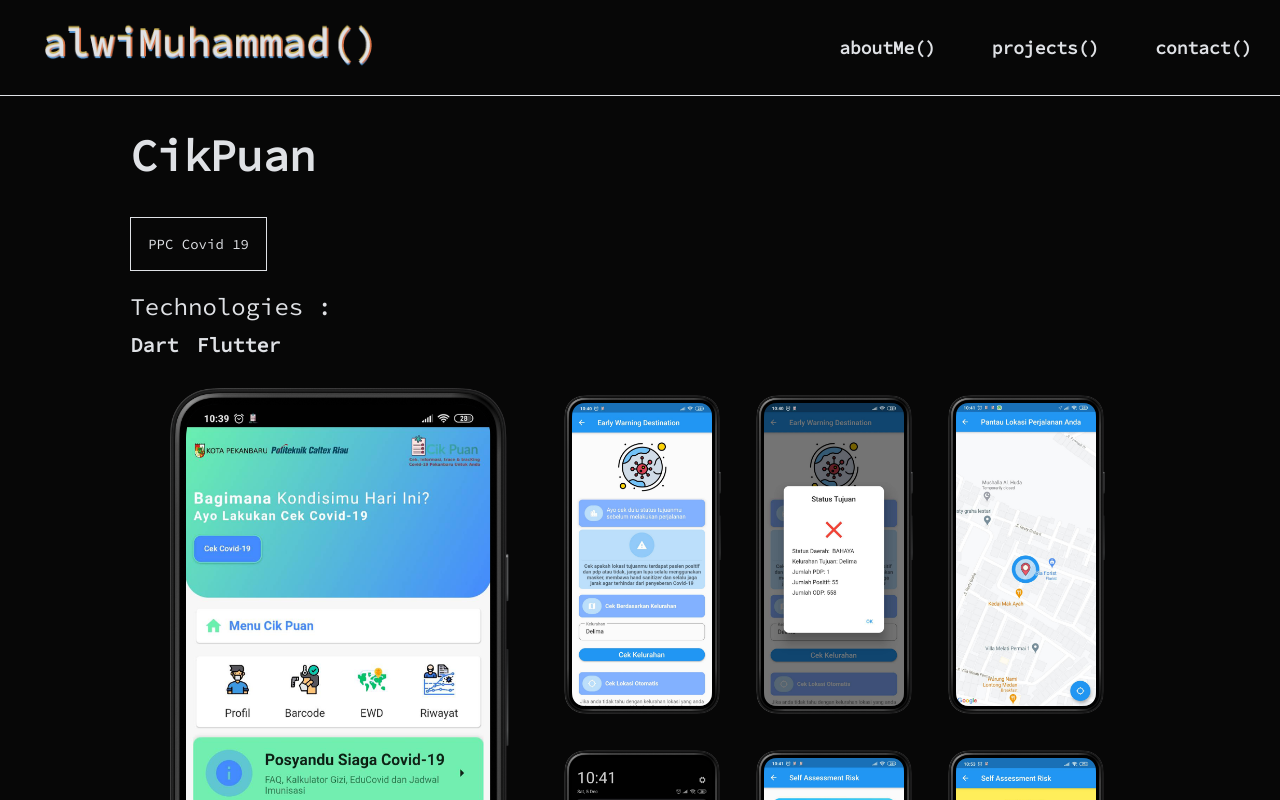
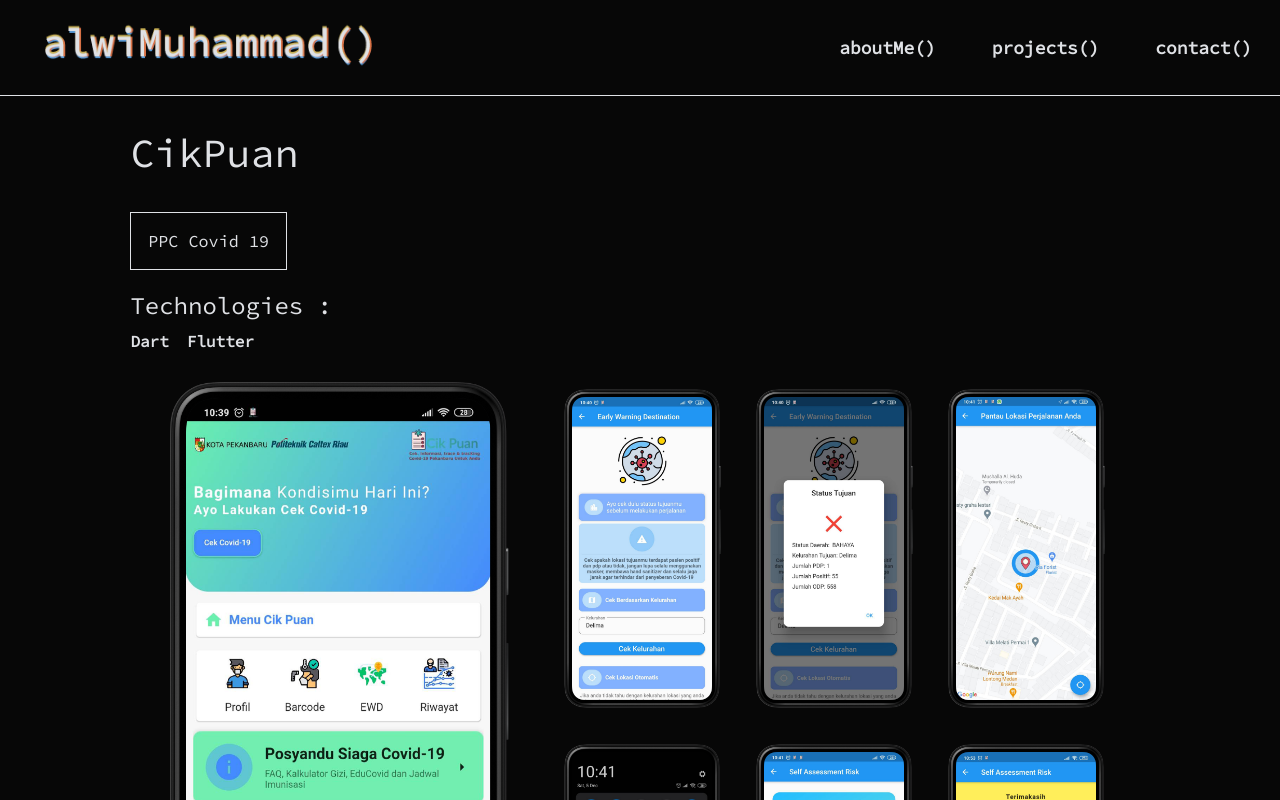
Before and after one commit to AlwiM26/AlwiM26.github.io, a React (Create React App) app: page /projectDetail/CikPuan in a window 1280 px wide. Shown: the top 800 px of the page. Built offline with nearby package versions, Linux system fonts and the light colour scheme.

Commit message:
fixed projectDetail issue and add 404 not found page

```diff
--- a/src/App.js
+++ b/src/App.js
@@ -1,7 +1,8 @@
 import { BrowserRouter as Router, Route, Switch } from "react-router-dom";
-import Navbar from "./components/Navbar/Navbar";
 import Home from "./components/Home";
 import ProjectDetail from "./components/ProjectDetail";
+import NotFound from "./components/NotFound";
+import Navbar from "./components/Navbar/Navbar";
 import Footer from "./components/Footer";
 import ScrollToTop from "./components/ScrollToTop";
 import "./App.css";
@@ -15,6 +16,7 @@ function App() {
         <Switch>
           <Route path="/" exact component={Home} />
           <Route path="/projectDetail/:name" exact component={ProjectDetail} />
+          <Route path="*" exact component={NotFound} />
         </Switch>
       </div>
       <Footer />
--- a/src/components/Home.css
+++ b/src/components/Home.css
@@ -10,7 +10,7 @@
 }
 
 .job {
-  font-size: 16px;
+  font-size: 1.7vh;
   margin-top: 16px;
   color: #adadad;
 }
--- /dev/null
+++ b/src/components/NotFound.js
@@ -0,0 +1,13 @@
+import { Link } from 'react-router-dom';
+
+function NotFound() {
+    return (
+        <div className="containernotfound">
+            <h1>404 ERR</h1>
+            <h2>Sorry you've lost</h2>
+            <Link to="/">Go back to home</Link>
+        </div>
+    );
+}
+
+export default NotFound;
--- a/src/components/ProjectDetail.css
+++ b/src/components/ProjectDetail.css
@@ -7,8 +7,7 @@
 }
 
 .projecttitle {
-  font-size: 5.5vh;
-  font-weight: bold;
+  font-size: 5vh;
   margin-bottom: 14px;
   margin-top: 10px;
 }
@@ -25,10 +24,11 @@
 
 .techContainer {
   display: flex;
+  flex-wrap: wrap;
 }
 
 .techcontent {
-  font-size: 20px;
+  font-size: 2vh;
   font-weight: bold;
   margin-bottom: 20px;
   margin-right: 18px;
@@ -44,7 +44,7 @@
   margin: 20px 12px 20px 0;
   border: 1px solid #dfe1e5;
   padding: 1.5rem;
-  font-size: 14px;
+  font-size: 1.5em;
 }
 
 .projectlink:hover {
@@ -100,8 +100,7 @@
   background: #0707076b;
 }
 
-.ssmodalcontainer.active,
-html {
+.ssmodalcontainer.active{
   display: flex;
   overflow-y: scroll;
   /* overflow: hidden; */
--- a/src/components/ProjectDetail.js
+++ b/src/components/ProjectDetail.js
@@ -36,9 +36,9 @@ function ProjectDetail(props) {
         </div>
         <p className="techtitledetail">Technologies :</p>
         <div className="techContainer">
-          {projectTech.map((tech, id) => {
+          {projectTech.map((tech, techId) => {
             return (
-              <p className="techcontent" key={id}>{tech}</p>
+              <p className="techcontent" key={techId}>{tech}</p>
             );
           })}
         </div>
@@ -54,7 +54,8 @@ function ProjectDetail(props) {
               return (
                 <img
                   src={ss}
-                  alt="Homescreen"
+                  key={ssId}
+                  alt="ScreenShot"
                   className="imgapps"
                   onClick={() => handleModal(ss)}
                 />
--- a/src/components/ProjectItems.js
+++ b/src/components/ProjectItems.js
@@ -39,7 +39,7 @@ const ProjectItems = [
     projectSS: [mic2, mic3, mic4, mic5, mic6, mic7],
     projectLink: [
       { name: "Github", url: "https://github.com/AlwiM26/MusicalInstrumentClassifier" },
-      { name: "Medium", url: "https://medium.com/@AlwiM" }
+      { name: "Medium", url: "https://medium.com/@AlwiM" },
     ],
   },
 ];
```
